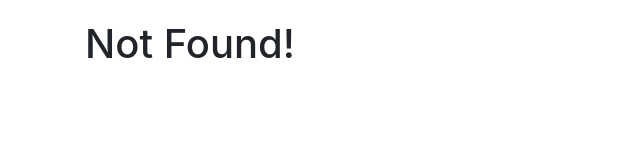
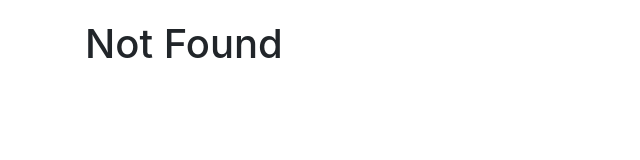
Before and after one commit to Doumham-Armah/vidly, a React (Create React App) app: page /not-found in a window 1280 px wide. Shown: the top 160 px of the page, without its empty margins (0-640 px from the left). Built offline with nearby package versions, Linux system fonts and the light colour scheme.

Commit message:
feature: added routing

```diff
--- a/src/App.js
+++ b/src/App.js
@@ -5,7 +5,6 @@ import Customers from "./components/customers"
 import Rentals from './components/rentals'
 import notFound from './components/notFound'
 import "./App.css";
-import { reduceRight } from "lodash";
 
 class App extends Component {
   render() {
@@ -16,7 +15,8 @@ class App extends Component {
           <Route path="/customers" component={Customers}></Route>
           <Route path="/rentals" component={Rentals}></Route>
           <Route path="/not-found" component={notFound}></Route>
-          <Redirect from='/' to='/movies' />
+          <Redirect from='/' exact to='/movies' />
+          <Redirect to='/not-found' />
         </Switch>
       </main>
     );
--- a/src/components/customers.jsx
+++ b/src/components/customers.jsx
@@ -1,8 +1,9 @@
 import React from 'react';
+
 const Customers = () => {
     return (
         <h1>Customers</h1>
-     );
+    );
 }
 
 export default Customers;
--- a/src/components/notFound.jsx
+++ b/src/components/notFound.jsx
@@ -2,8 +2,8 @@ import React from 'react';
 
 const notFound = () => {
     return (
-        <h1>Not Found!</h1>
-     );
+        <h1>Not Found</h1>
+    );
 }
 
 export default notFound;
--- a/src/index.js
+++ b/src/index.js
@@ -2,14 +2,14 @@ import React from "react";
 import ReactDOM from "react-dom";
 import "./index.css";
 import App from "./App";
+import {BrowserRouter } from 'react-router-dom'
 import registerServiceWorker from "./registerServiceWorker";
-import {BrowserRouter} from 'react-router-dom'
 import "bootstrap/dist/css/bootstrap.css";
 import "font-awesome/css/font-awesome.css";
 
 ReactDOM.render(
 <BrowserRouter>
     <App />
-</BrowserRouter>,
- document.getElementById("root"));
+</BrowserRouter>
+, document.getElementById("root"));
 registerServiceWorker();
```
Also changed, not shown: 2 other files (tests, documents, lock files or other folders).
